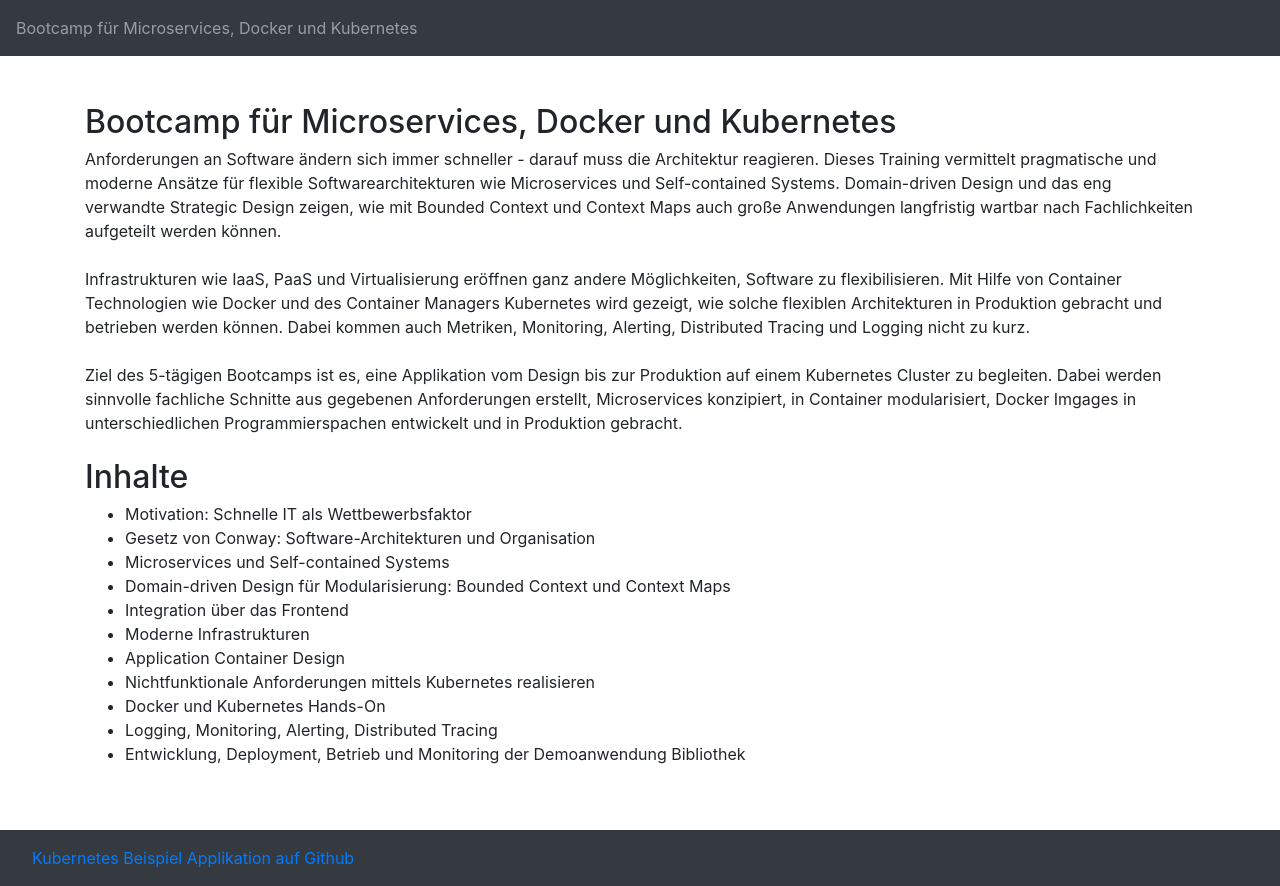
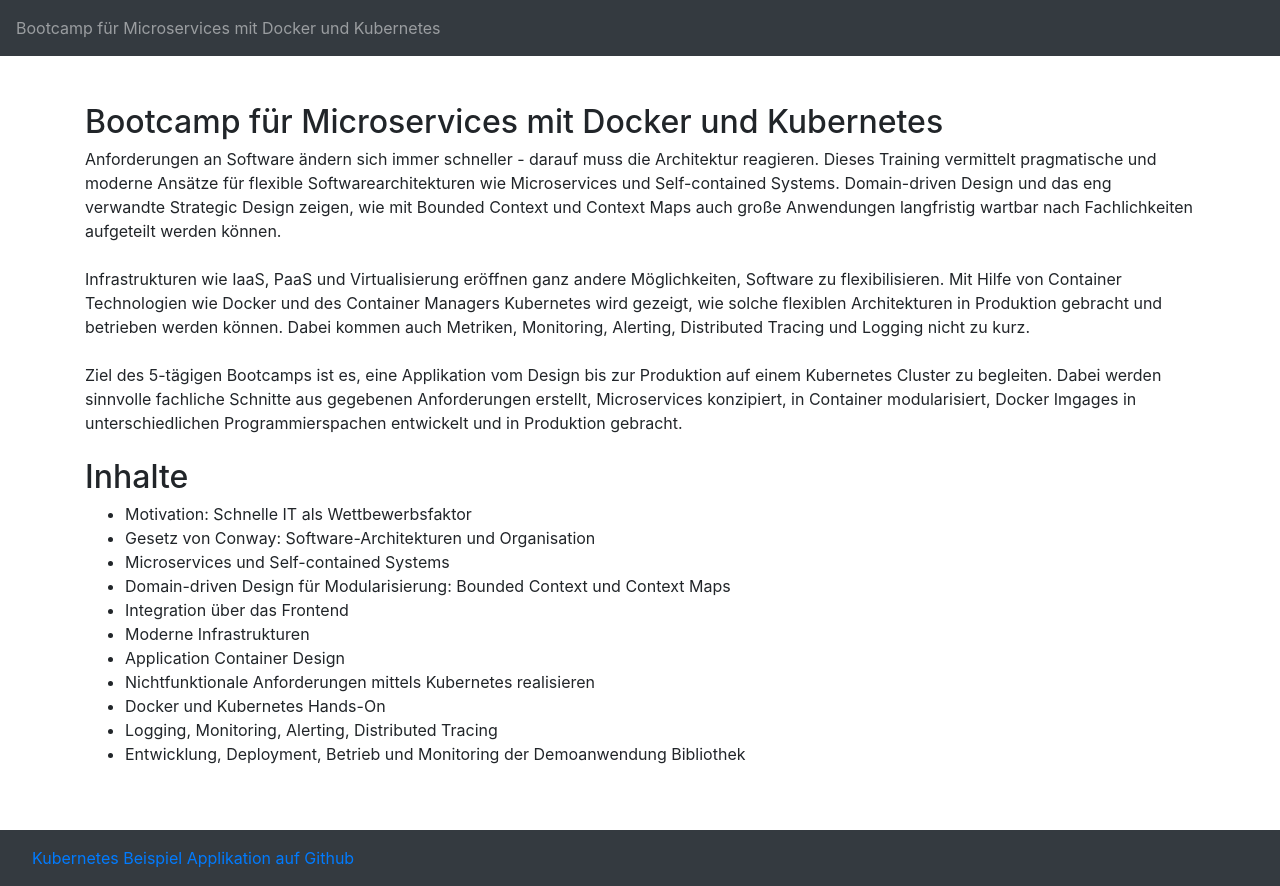
Before and after one commit to container-bootcamp/container-bootcamp.github.io, a plain HTML site: page index.html in a window 1280 px wide. Drawn offline with nearby package versions, Linux system fonts and the light colour scheme.

Commit message:
next change

```diff
--- a/index.html
+++ b/index.html
@@ -2,7 +2,7 @@
 <html>
 
 <head>
-    <title>Bootcamp für Microservices, Docker und Kubernetes</title>
+    <title>Bootcamp für Microservices mit Docker und Kubernetes</title>
     <link rel="stylesheet" href="https://maxcdn.bootstrapcdn.com/bootstrap/4.0.0-beta/css/bootstrap.min.css" integrity="sha384-/Y6pD6FV/Vv2HJnA6t+vslU6fwYXjCFtcEpHbNJ0lyAFsXTsjBbfaDjzALeQsN6M"
         crossorigin="anonymous">
     <meta charset="utf-8">
@@ -15,13 +15,13 @@
 <body>
     <nav class="navbar navbar-dark bg-dark">
         <span class="navbar-text">
-            Bootcamp für Microservices, Docker und Kubernetes
+            Bootcamp für Microservices mit Docker und Kubernetes
         </span>
     </nav>
 
     <div class="main">
         <div class="container">
-            <h2>Bootcamp für Microservices, Docker und Kubernetes</h2>
+            <h2>Bootcamp für Microservices mit Docker und Kubernetes</h2>
             <div>Anforderungen an Software &auml;ndern sich immer schneller - darauf muss die Architektur reagieren. Dieses Training
                 vermittelt pragmatische und moderne Ans&auml;tze f&uuml;r flexible Softwarearchitekturen wie Microservices
                 und Self-contained Systems. Domain-driven Design und das eng verwandte Strategic Design zeigen, wie mit Bounded
```
